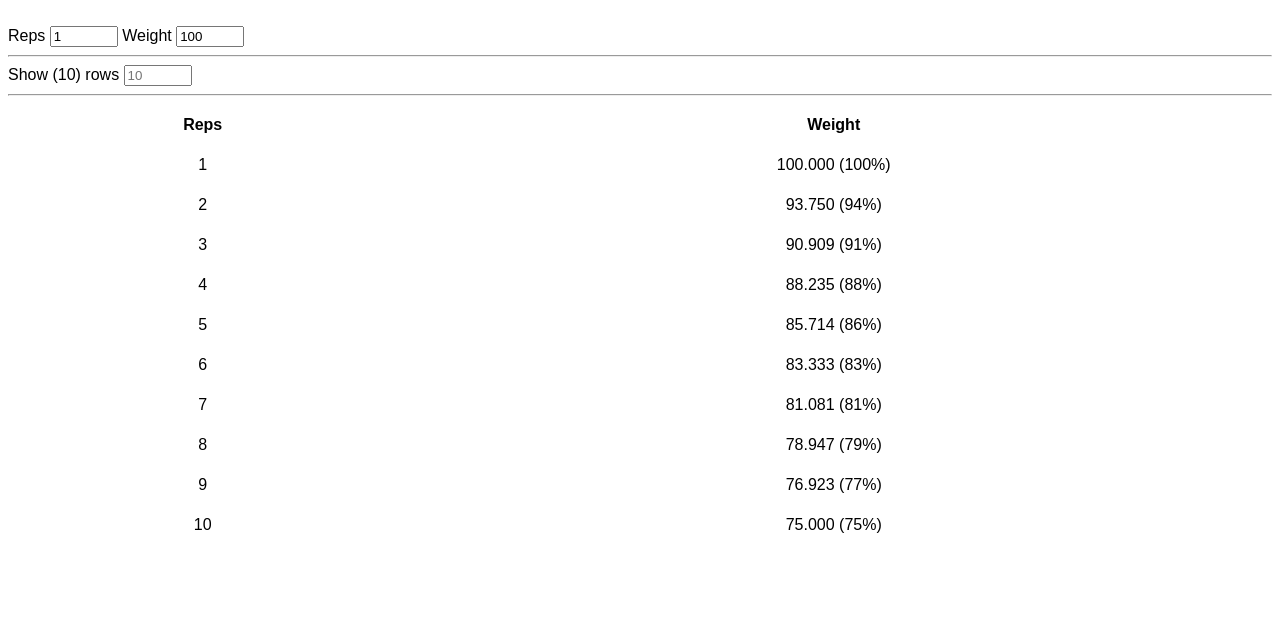
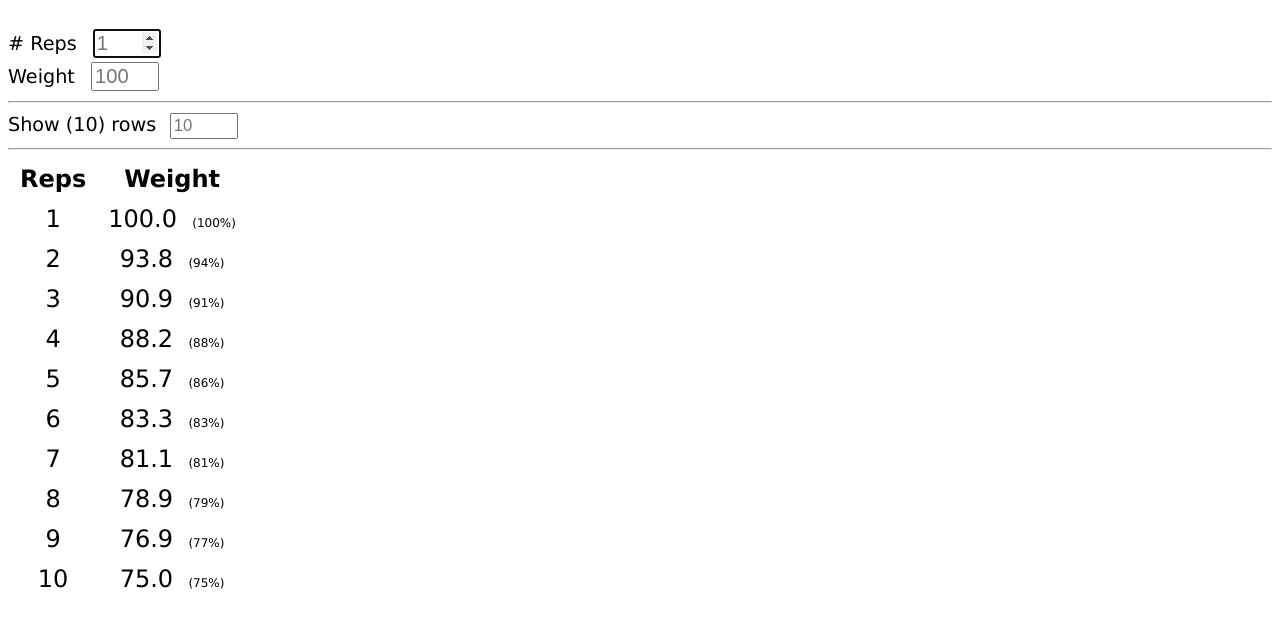
Before and after one commit to DarrenSem/1rm, a plain HTML site: page index.html in a window 1280 px wide. Drawn offline with Linux system fonts and the light colour scheme.

Commit message:
Update index.html

```diff
--- a/index.html
+++ b/index.html
@@ -1,45 +1,85 @@
 <!DOCTYPE html>
 <html>
 <head>
+  <title>1RepMax calculator (vanilla JS)</title>
+</head>
+<body>
     <style>
+
         body {
-            font-family: Arial, sans-serif;
+            font-family: Verdana, Arial, sans-serif;
         }
+
+        small {
+          font-size: 50%;
+        }
+
+        label {
+          font-size: 120%;
+        }
+
         input[type="number"] {
-            width: 60px;
+          margin: 0.1em 0.5em;
+          width: 60px;
+          font-size:105%;
         }
-        table {
-            width: 100%;
+
+        th, td {
+            padding: 5px 10px;
+            text-align: center;
+            font-size:150%;
         }
-        th, td {
-            padding: 10px;
-            text-align: center;
-        }
+
         @media(max-width: 600px) {
             th, td {
-                padding: 5px;
-                font-size: 0.9em;
-            }
-            input[type="number"] {
-                width: 50px;
+                padding: 1px 20px;
+                font-size: 130%;
             }
         }
+
     </style>
-</head>
-<body>
+
 	<br>
-    <label>Reps
-        <input id="numReps" type="number" min="1" step="1" value="1" />
+
+    <label># Reps
+        <input
+id="numReps"
+type="number"
+min="1"
+step="1"
+placeholder="1"
+autofocus
+/>
     </label>
 
+    <br>
+
     <label>Weight
-        <input id="weight" type="number" min="1" step="0.1" value="100" />
+        <input
+id="weight"
+type="number"
+min="1"
+step="0.1"
+placeholder="100"
+/>
     </label>
 
     <hr />
-	 <label for="maxReps" id="maxRepsLabel" data-text="Show ($) rows"></label>
 
-        <input id="maxReps" type="number" min="3" max="100" step="1" placeholder="10" />
+    <label
+for="maxReps"
+id="maxRepsLabel"
+data-text="Show ($) rows"
+></label>
+
+        <input
+id="maxReps"
+type="number"
+min="3"
+max="100"
+step="1"
+placeholder="10"
+/>
 
   <hr />
 
@@ -55,47 +95,41 @@
     </table>
 
     <script>
-        var PLACES = 3;
+        var PLACES = 1;
 
-    	var numRepsInput = document.getElementById("numReps");
+        var doc = document;
+        var qi = doc.getElementById.bind(doc);
 
-        var weightInput = document.getElementById("weight");
+    	var numRepsInput = qi("numReps");
 
-        var maxRepsInput = document.getElementById("maxReps");
+        var weightInput = qi("weight");
 
-        var maxRepsLabel = document.getElementById("maxRepsLabel");
+        var maxRepsInput = qi("maxReps");
 
-        var outputTable = document.getElementById("output");
+        var maxRepsLabel = qi("maxRepsLabel");
 
-function reverseFooForWeight(onemax, reps) {
+        var outputTable = qi("output");
+
+
+
+var weightFromReps = function(onemax, reps) {
     return onemax / (reps > 1 ? (1 + reps / 30) : 1);
-}
+};
 
-function reverseFooForReps(onemax, weight) {
+var repsFromWeight = function(onemax, weight) {
     return (onemax/weight - 1) * 30;
-}
+};
 
-var getEpley = function(weight1RM, reps){
+var getEpley = function(weight1RM, reps) {
 
-  var result, ratio,  weight;
+  var weight = weightFromReps(weight1RM, reps);
 
-  /*
-weight = (
-reps === 1
-? x
-:
+  var percentage = ( weight / weight1RM) * 100;
 
-ratio = ( 1.0278 - (0.0278 * reps) ) * 100;
+  var result = weight.toFixed(PLACES) + `&nbsp;&nbsp;<small>(${Math.round(percentage, 2)}%)</small>`;
 
-weight = weight1RM * (ratio / 100);
-*/
-
-weight = reverseFooForWeight(weight1RM, reps);
-ratio = ( weight / weight1RM) * 100;
-
-  var result = weight.toFixed(PLACES) + ` (${Math.round(ratio, 2)}%)`;
   return result;
- };
+};
 
         var calculate = function(evt) {
 
@@ -131,7 +165,7 @@ ratio = ( weight / weight1RM) * 100;
                 var cellWeight = document.createElement("td");
                 cellReps.textContent = i;
 
-                cellWeight.textContent = getEpley(maxWeight, i);
+                cellWeight.innerHTML = getEpley(maxWeight, i); // textContent
 
                 row.appendChild(cellReps);
                 row.appendChild(cellWeight);
```
